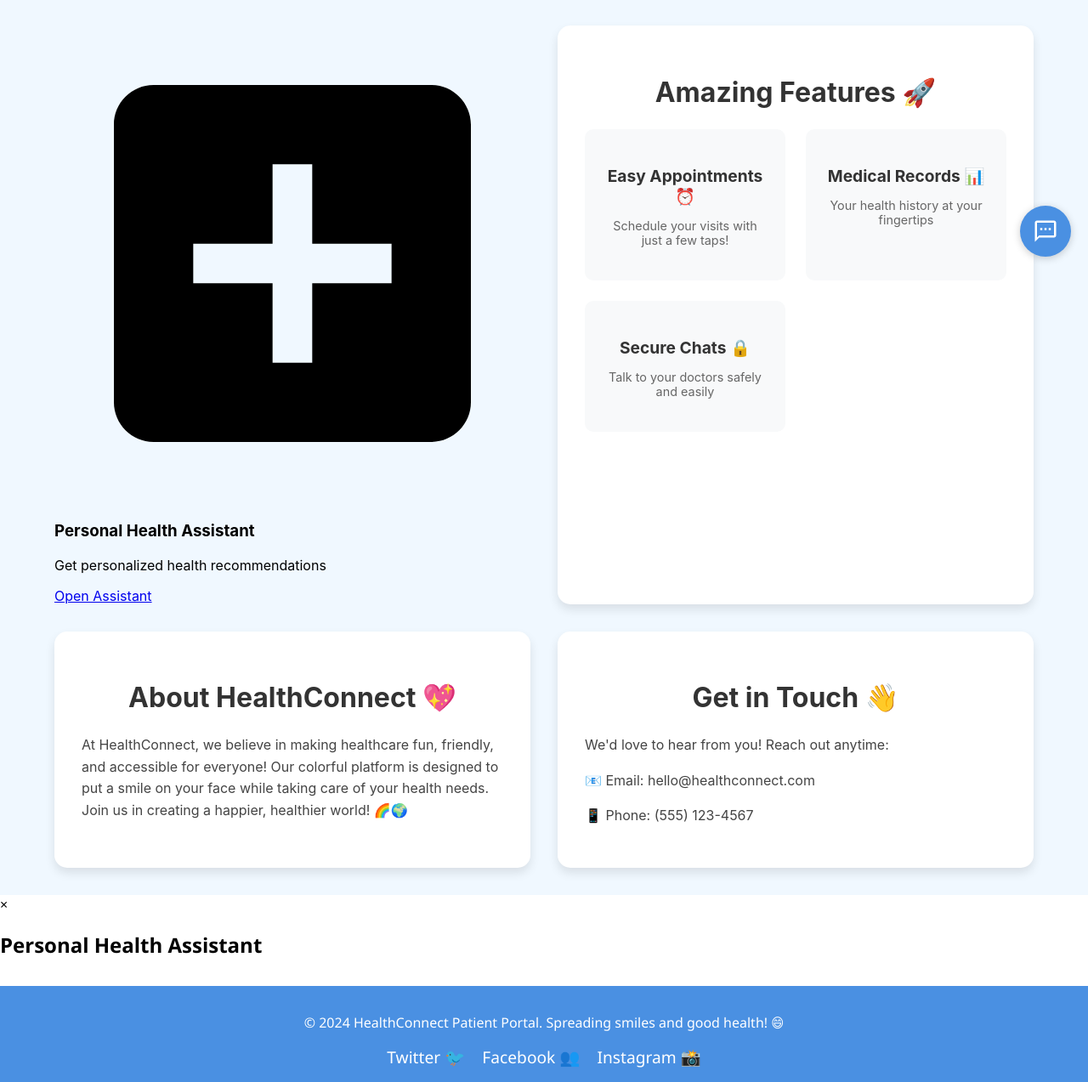
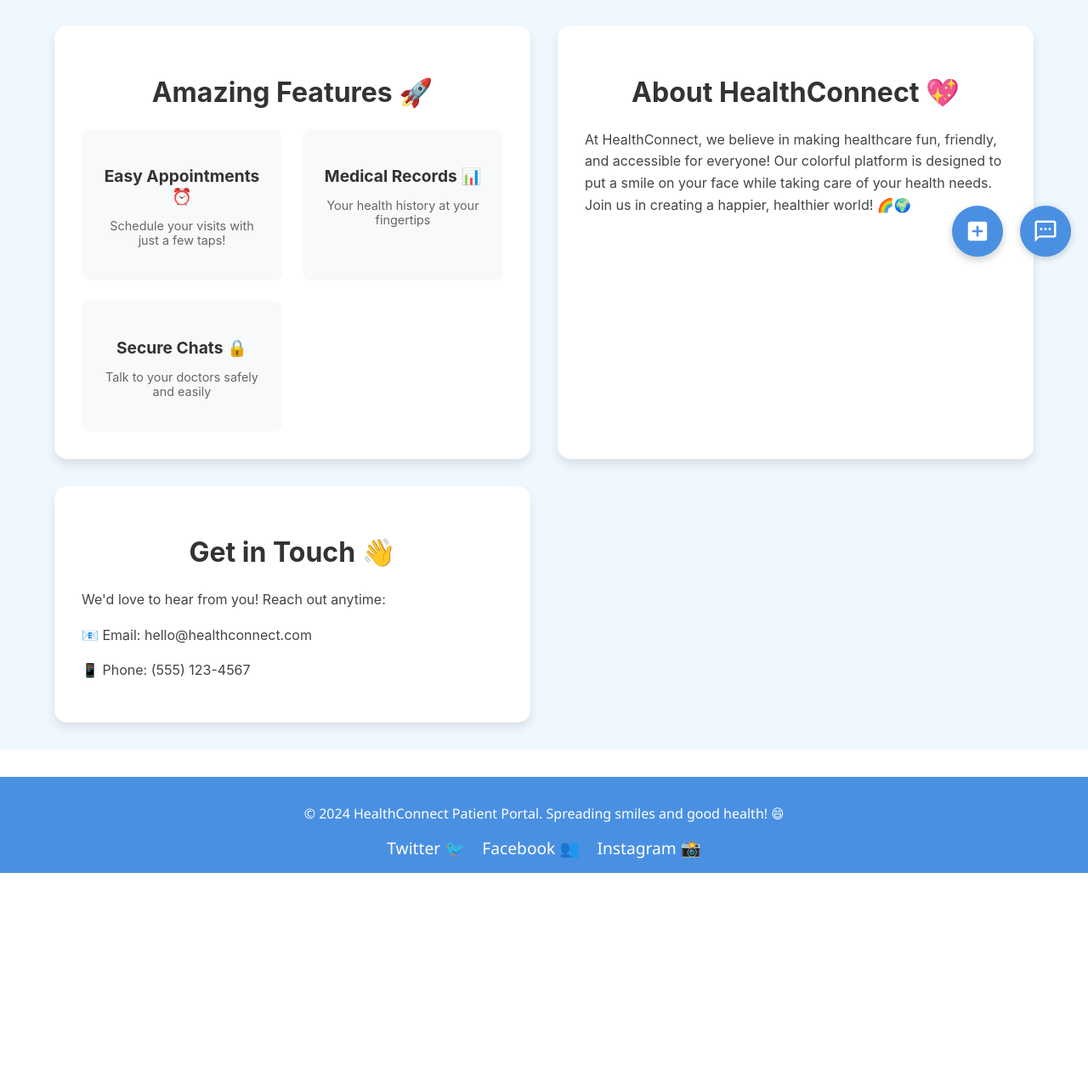
Before and after one commit to Quantsanskar/SIH---2024, a Django app: page / in a window 1280 px wide. Shown: the part 478-1751 px from the top of the page at 85% size. After the commit the page ends 1505 px from the top, so only its background shows below. Run offline with Django 5.2, Linux system fonts and the light colour scheme.

Commit message:
updated the syntax of html files and add styling for the health ass widget

```diff
--- a/project/static/home.module.css
+++ b/project/static/home.module.css
@@ -318,3 +318,81 @@ html {
         flex-direction: column;
     }
 }
+
+.health-assistant-widget {
+    position: fixed;
+    bottom: 20px;
+    right: 100px;
+    width: 60px;
+    height: 60px;
+    background-color: #4a90e2;
+    border-radius: 50%;
+    box-shadow: 0 4px 10px rgba(0, 0, 0, 0.2);
+    transition: all 0.3s ease;
+    overflow: hidden;
+    z-index: 1000;
+}
+
+.health-assistant-widget:hover {
+    width: 300px;
+    height: auto;
+    border-radius: 20px;
+}
+
+.widget-icon {
+    width: 60px;
+    height: 60px;
+    display: flex;
+    justify-content: center;
+    align-items: center;
+    cursor: pointer;
+}
+
+.widget-icon svg {
+    width: 30px;
+    height: 30px;
+    fill: white;
+}
+
+.widget-content {
+    padding: 20px;
+    color: white;
+    opacity: 0;
+    transition: opacity 0.3s ease;
+}
+
+.health-assistant-widget:hover .widget-content {
+    opacity: 1;
+}
+
+.widget-content h3 {
+    margin: 0 0 10px 0;
+    font-size: 18px;
+}
+
+.widget-content p {
+    margin: 0 0 15px 0;
+    font-size: 14px;
+}
+
+.open-assistant-btn {
+    display: inline-block;
+    padding: 8px 16px;
+    background-color: white;
+    color: #4a90e2;
+    text-decoration: none;
+    border-radius: 20px;
+    font-size: 14px;
+    font-weight: bold;
+    transition: background-color 0.3s ease;
+}
+
+.open-assistant-btn:hover {
+    background-color: #f0f0f0;
+}
+
+@media (max-width: 768px) {
+    .health-assistant-widget:hover {
+        width: 250px;
+    }
+}
--- a/project/templates/index.html
+++ b/project/templates/index.html
@@ -1,12 +1,28 @@
-{% extends "base.html" %}
-{% block title %}Home{% endblock title %}
+{% load static %}
+<!DOCTYPE html>
+<html lang="en">
 
-{% block head_link %}
-<link rel="stylesheet" href="static/home.module.css" />
-<link rel="stylesheet" href="static/chatbot.css">
-{% endblock head_link %}
+<head>
+    <meta charset="UTF-8">
+    <meta name="viewport" content="width=device-width, initial-scale=1.0">
+    <title>HealthConnect - Your Friendly Healthcare Companion</title>
+    <link rel="stylesheet" href="{% static 'home.module.css' %}" />
+    <link rel="stylesheet" href="{% static 'chatbot.css' %}">
+</head>
 
-{% block body %}
+<body>
+    <header class="header">
+        <nav class="navbar">
+            <div class="logo">Health<span>Connect</span> 🏥</div>
+            <ul class="navLinks">
+                <li><a href="patient_portal">Patient Portal</a></li>
+                <li><a href="#features">✨ Features</a></li>
+                <li><a href="#about">ℹ️ About</a></li>
+                <li><a href="#contact">📞 Contact</a></li>
+            </ul>
+        </nav>
+    </header>
+
     <div id="lazyLoadingContainer" class="lazyLoadingContainer">
         <div class="pulse"></div>
         <div class="healthIcon">
@@ -22,25 +38,9 @@
                 <p>Your friendly healthcare companion for a happier, healthier you! 😊</p>
                 <div class="cta">
                     <button onclick="handleLogin()" class="primaryBtn">Sign In 🔐</button>
-                <button onclick="handleRegister()" class="secondaryBtn">
-                    Register Here
-                </button>
+                    <button onclick="handleRegister()" class="secondaryBtn">Register Here</button>
                 </div>
             </section>
-
-        <div class="health-assistant-widget">
-            <div class="widget-icon">
-                <svg viewBox="0 0 24 24" xmlns="http://www.w3.org/2000/svg">
-                    <path d="M19 3H5c-1.1 0-2 .9-2 2v14c0 1.1.9 2 2 2h14c1.1 0 2-.9 2-2V5c0-1.1-.9-2-2-2zm-2 10h-4v4h-2v-4H7v-2h4V7h2v4h4v2z"/>
-                </svg>
-            </div>
-            <div class="widget-content">
-                <h3>Personal Health Assistant</h3>
-                <p>Get personalized health recommendations</p>
-                <a href="/health_assis" class="open-assistant-btn">Open Assistant</a>
-            </div>
-        </div>
-
 
             <section id="features" class="features">
                 <h2>Amazing Features 🚀</h2>
@@ -79,6 +79,19 @@
         </main>
     </div>
 
+    <div class="health-assistant-widget">
+        <div class="widget-icon">
+            <svg viewBox="0 0 24 24" xmlns="http://www.w3.org/2000/svg">
+                <path d="M19 3H5c-1.1 0-2 .9-2 2v14c0 1.1.9 2 2 2h14c1.1 0 2-.9 2-2V5c0-1.1-.9-2-2-2zm-2 10h-4v4h-2v-4H7v-2h4V7h2v4h4v2z" />
+            </svg>
+        </div>
+        <div class="widget-content">
+            <h3>Personal Health Assistant</h3>
+            <p>Get personalized health recommendations</p>
+            <a href="/health_assis" class="open-assistant-btn">Open Assistant</a>
+        </div>
+    </div>
+
     <div id="chatbot-toggle" class="chatbot-toggle">
         <svg xmlns="http://www.w3.org/2000/svg" viewBox="0 0 24 24" fill="currentColor" width="24" height="24">
             <path d="M20 2H4c-1.1 0-2 .9-2 2v18l4-4h14c1.1 0 2-.9 2-2V4c0-1.1-.9-2-2-2zm0 14H6l-2 2V4h16v12z" />
@@ -100,25 +113,17 @@
         </div>
     </div>
 
-<div id="health-assistant-modal" class="health-assistant-modal">
-    <div class="modal-content">
-        <span class="close-modal">&times;</span>
-        <h2>Personal Health Assistant</h2>
-        <div id="questionContainer">
-            <!-- Questions will be dynamically added here -->
+    <footer class="footer">
+        <p>&copy; 2024 HealthConnect Patient Portal. Spreading smiles and good health! 😄</p>
+        <div class="socialLinks">
+            <a href="https://twitter.com" target="_blank" rel="noopener noreferrer">Twitter 🐦</a>
+            <a href="https://facebook.com" target="_blank" rel="noopener noreferrer">Facebook 👥</a>
+            <a href="https://instagram.com" target="_blank" rel="noopener noreferrer">Instagram 📸</a>
         </div>
-        <button id="submitBtn" style="display: none;">Get Recommendations</button>
-        <div id="recommendationContainer" style="display: none;">
-            <h3>Your Personalized Recommendations</h3>
-            <div id="recommendations"></div>
-        </div>
-    </div>
-</div>
+    </footer>
 
-{% endblock body %}
+    <script src="{% static 'main.js' %}"></script>
+    <script type="module" src="{% static 'chatbot.js' %}"></script>
+</body>
 
-{% block body_script %}
-<script src="static/main.js"></script>
-<script type="module" src="static/chatbot.js"></script>
-
-{% endblock body_script %}
+</html>
```
Also changed, not shown: project/static/register.js (+0 -44 lines), project/templates/login.html (+41 -18 lines), project/templates/register.html (+60 -12 lines). Lines whose indentation alone changed are shown as unchanged.
